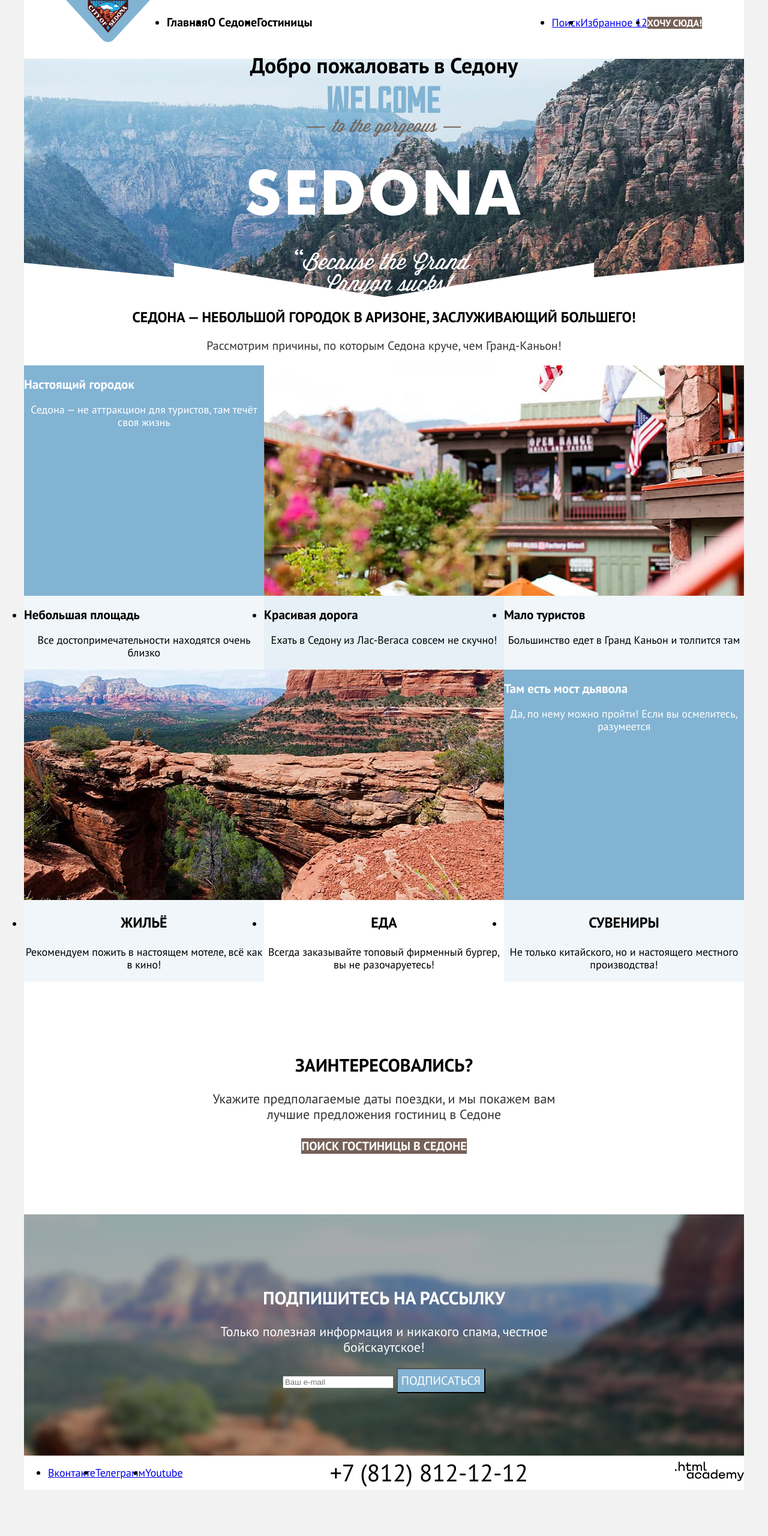
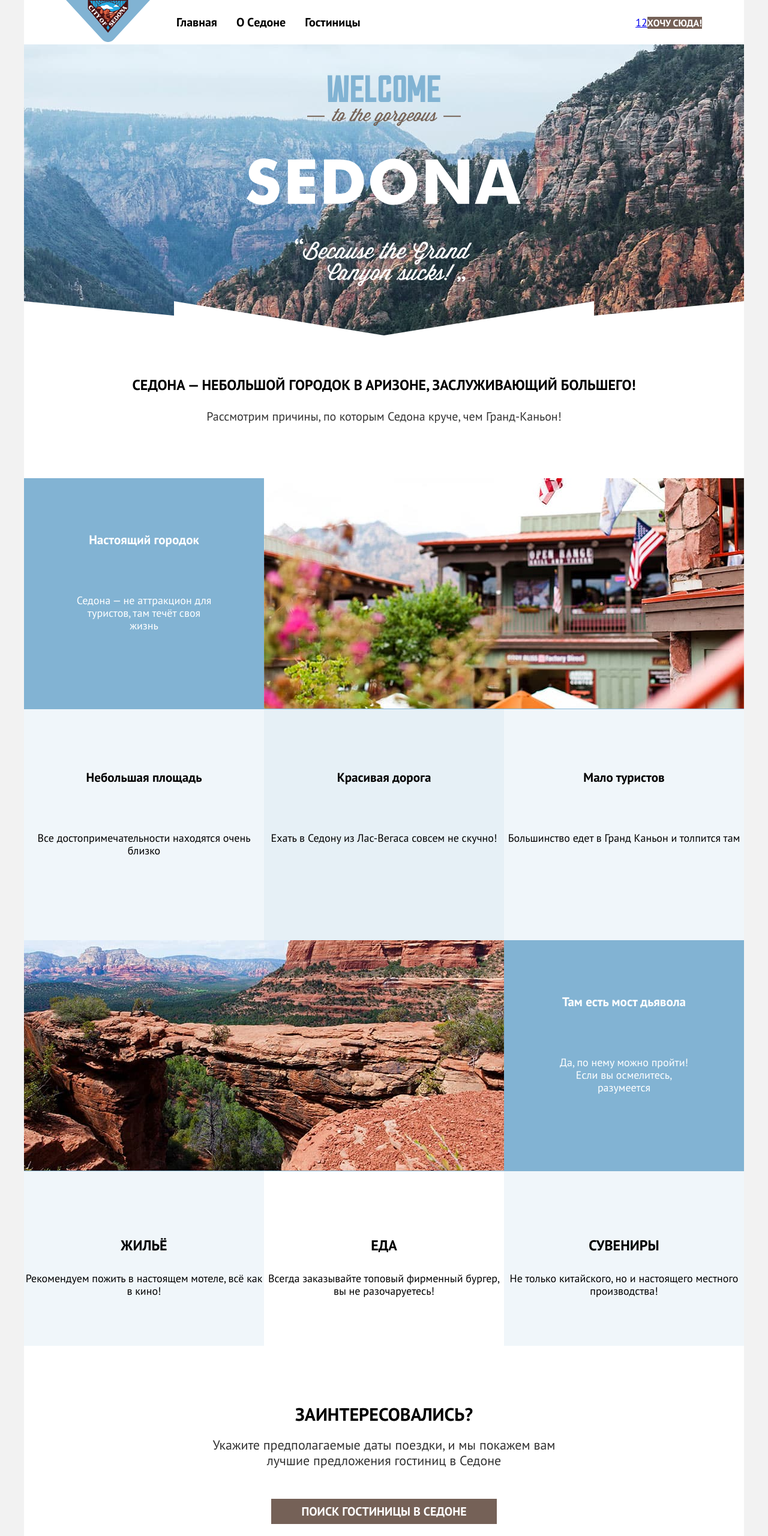
Before and after one commit to htmlacademy-htmlcss/2068101-sedona-35, a plain HTML site: page index.html in a window 1280 px wide. Shown: the top 2560 px of the page at 60% size. Before the commit the page ends 2483 px from the top, so only its background shows below. Drawn offline with Linux system fonts and the light colour scheme.

Commit message:
Добавляет микросетки на флексах для всех страниц

```diff
--- a/index.html
+++ b/index.html
@@ -60,15 +60,15 @@
           <img class="advantages-image" src="image/photo-smalltown.jpg" width="800" height="384"
                alt="Город Седона на фоне гор">
         </li>
-        <li class="advantages-item color-second">
+        <li class="advantages-item advantages-info color-second">
           <h3 class="advantages-subtitle">Небольшая площадь</h3>
           <p class="advantages-description">Все достопримечательности находятся очень близко</p>
         </li>
-        <li class="advantages-item color-three">
+        <li class="advantages-item advantages-info color-three">
           <h3 class="advantages-subtitle">Красивая дорога</h3>
           <p class="advantages-description">Ехать в Седону из Лас-Вегаса совсем не скучно!</p>
         </li>
-        <li class="advantages-item color-second">
+        <li class="advantages-item advantages-info color-second">
           <h3 class="advantages-subtitle">Мало туристов</h3>
           <p class="advantages-description">Большинство едет в Гранд Каньон и толпится там</p>
         </li>
--- a/styles/styles.css
+++ b/styles/styles.css
@@ -29,6 +29,17 @@ body {
   background-color: #F2F2F2;
 }
 
+.visually-hidden {
+  position: absolute;
+  width: 1px;
+  height: 1px;
+  margin: -1px;
+  padding: 0;
+  border: 0;
+  clip: rect(0 0 0 0);
+  overflow: hidden;
+}
+
 .page-container {
   display: flex;
   flex-direction: column;
@@ -43,9 +54,6 @@ body {
 }
 
 /*Шапка*/
-.page-header {
-  background-color: #FFFFFF;
-}
 
 .navigation {
   display: flex;
@@ -58,9 +66,16 @@ body {
 
 .navigation-list {
   display: flex;
+  flex-wrap: wrap;
   align-items: center;
   margin: 0;
   padding: 0;
+  list-style-type: none;
+}
+
+.navigation-list .navigation-user-list {
+  min-width: 44px;
+  min-height: 64px;
 }
 
 .navigation-user-list {
@@ -68,6 +83,7 @@ body {
 }
 
 .navigation-link {
+  padding: 20px 16px;
   font-size: 20px;
   line-height: 16px;
   font-weight: 700;
@@ -95,6 +111,8 @@ body {
   background-repeat: no-repeat, no-repeat;
   background-size: 100% auto;
   text-align: center;
+  padding-top: 51px;
+  padding-bottom: 82px;
 }
 
 .logo {
@@ -108,14 +126,17 @@ body {
   flex-wrap: wrap;
   margin: 0;
   padding: 0;
+  list-style-type: none
 }
 
 .advantages-subitem {
   width: 400px;
+  padding: 92px 85px 111px;
 }
 
 .advantages-item {
   width: 400px;
+  text-align: center;
 }
 
 .advantages-big {
@@ -129,6 +150,18 @@ body {
   font-weight: 700;
   text-align: center;
   text-transform: uppercase;
+  margin: 0;
+  padding-top: 69px;
+}
+
+.advantages-info {
+  padding-top: 103px;
+  padding-bottom: 121px;
+}
+
+.advantages-subtitle {
+  margin: 0;
+  padding-bottom: 62px;
 }
 
 .description-title {
@@ -136,6 +169,9 @@ body {
   line-height: 26px;
   text-align: center;
   color: #333333;
+  margin: 0;
+  padding-top: 25px;
+  padding-bottom: 90px;
 }
 
 .advantages-title {
@@ -165,15 +201,20 @@ body {
 
 .advantages-service {
   display: flex;
+  list-style-type: none;
   margin: 0;
   padding: 0;
 }
 
 .service-item {
   width: 400px;
+  padding-top: 80px;
+  padding-bottom: 81px;
 }
 
 .service-subitem {
+  margin: 0;
+  padding-top: 30px;
   font-size: 24px;
   line-height: 28px;
   font-weight: 700;
@@ -182,12 +223,13 @@ body {
 }
 
 .service-description-subitem {
+  margin: 0;
+  padding-top: 30px;
   text-align: center;
 }
 
 /*Поиск*/
 .hotel-search {
-  background-color: #FFFFFF;
   text-align: center;
   padding: 96px 304px;
 }
@@ -197,12 +239,19 @@ body {
   line-height: 36px;
   font-weight: 700;
   text-transform: uppercase;
+  margin: 0;
 }
 
 .hotel-search-subitem {
   font-size: 22px;
   line-height: 26px;
   color: #333333;
+  margin: 0;
+  padding-top: 20px;
+}
+
+.hotel-search-container {
+  padding-top: 54px;
 }
 
 .button-search-hotel {
@@ -213,6 +262,7 @@ body {
   text-decoration: none;
   color: #FFFFFF;
   background-color: #756157;
+  padding: 8px 50px;
 }
 
 
@@ -235,12 +285,14 @@ body {
   line-height: 36px;
   font-weight: 700;
   text-transform: uppercase;
+  margin: 0;
 }
 
 .subscribe-subitem {
   font-size: 22px;
   line-height: 26px;
-
+  margin: 0;
+  padding-top: 20px;
 }
 
 .subscribe-button {
@@ -250,6 +302,10 @@ body {
   text-transform: uppercase;
   color: #FFFFFF;
   background-color: #82B3D3;
+}
+
+.subscribe-form {
+  padding-top: 54px;
 }
 
 /*Подвал контакты*/
@@ -263,6 +319,14 @@ body {
 
 .social-footer-list {
   display: flex;
+  flex-wrap: wrap;
+  margin: 0;
+  list-style-type: none
+}
+
+.social-footer-item {
+  width: 48px;
+  height: 40px;
 }
 
 .footer-contact-phone {
@@ -280,17 +344,28 @@ body {
   background-image: url("../image/background/background-catalog.jpg");
   background-repeat: no-repeat;
   background-size: 100% auto;
+  min-height: 412px;
 }
 
 /*Каталог, фильтр*/
 .breadcrumb {
   display: flex;
   padding: 0;
+  margin-top: 8px;
+  margin-bottom: 40px;
+}
+
+.catalog-hotel {
+  margin-bottom: 70px;
 }
 
 .catalog-filter {
   display: flex;
   padding: 0;
+}
+
+.catalog-filter-list {
+  list-style-type: none;
 }
 
 .catalog-button {
@@ -302,6 +377,8 @@ body {
   font-size: 60px;
   line-height: 78px;
   font-weight: 700;
+  margin: 0;
+  padding-top: 35px;
 }
 
 .catalog-filter-title {
@@ -340,6 +417,7 @@ body {
 .catalog-sorting {
   display: flex;
   justify-content: space-between;
+  padding: 50px 70px 40px;
 }
 
 .product-card-title {
@@ -347,10 +425,16 @@ body {
   line-height: 36px;
   font-weight: 700;
   text-transform: uppercase;
+  margin: 0;
 }
 
 .select-control {
   color: #333333;
+}
+
+.button-layout {
+  width: 48px;
+  height: 48px;
 }
 
 .hotel-card {
@@ -359,6 +443,7 @@ body {
   flex-wrap: wrap;
   padding: 0;
   margin: 0;
+  list-style-type: none;
 }
 
 .card {
@@ -430,10 +515,15 @@ body {
 .pagination {
   display: flex;
   padding: 0;
-  margin: 0;
+  margin: 80px 70px 60px;
 }
 
 .pagination-link {
+  display: block;
+  box-sizing: border-box;
+  width: 60px;
+  height: 60px;
+  padding: 12px 25px 13px 24px;
   font-size: 20px;
   line-height: 36px;
   font-weight: 700;
@@ -441,15 +531,30 @@ body {
   text-transform: uppercase;
   color: #FFFFFF;
   text-decoration: none;
-  background-color: #7DB54F; /* Временно для видимости элементов*/
+  background-color: #82B3D3;
+}
+
+.pagination-item:last-child .pagination-link {
+  padding: 12px 19px 13px;
 }
 
 .pagination-current {
   color: #000000;
+  background-color: #F2F2F2;
 }
 
 .pagination-option {
   font-size: 22px;
   line-height: 26px;
   text-align: center;
+  color: #000000;
+  background-color: #FFFFFF;
 }
+
+.pagination-item {
+  list-style-type: none;
+}
+
+.pagination-item:not(:last-child) {
+  margin-right: 8px;
+}
```
Also changed, not shown: catalog.html (+1 -1 lines).
